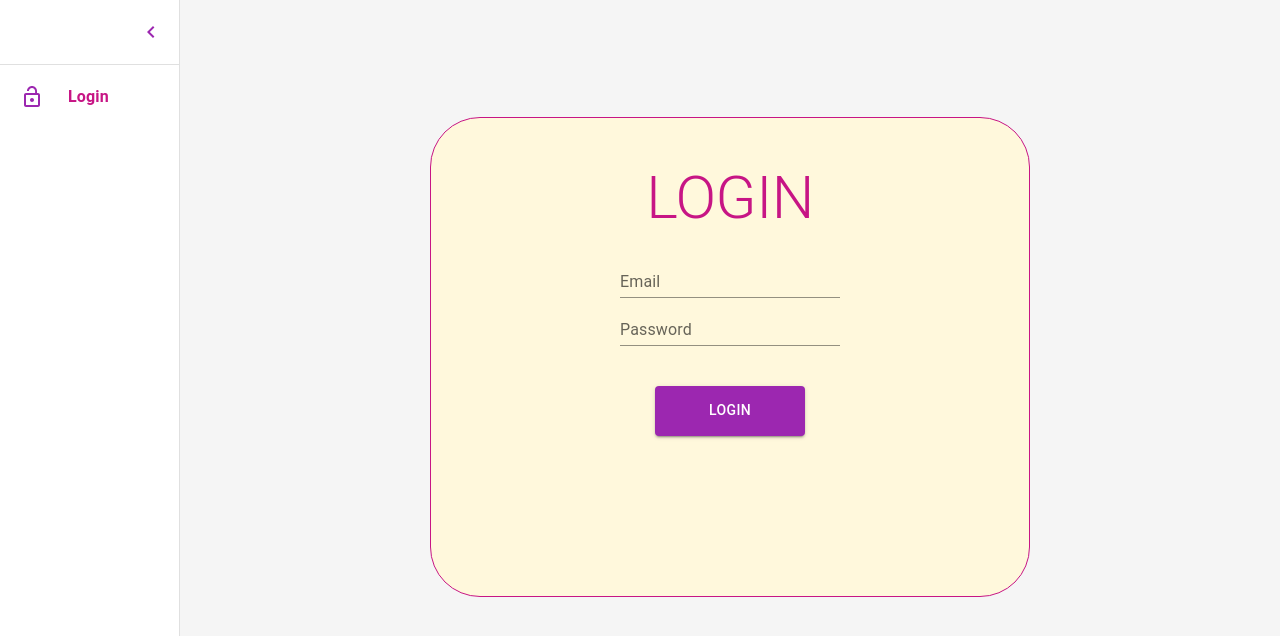
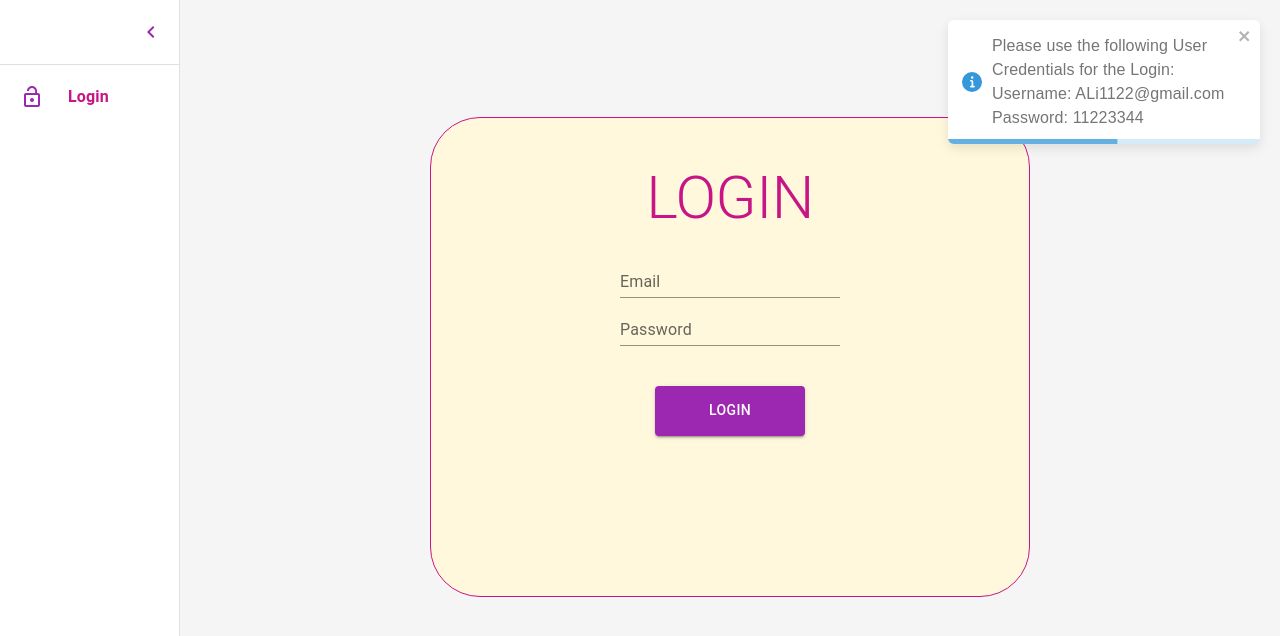
Before and after one commit to tdcinterns/umer-shehzad-task-app, a React (Vite) app: page /login in a window 1280 px wide. Shown: the top 636 px of the page. Built offline with nearby package versions, Linux system fonts and the light colour scheme.

Commit message:
adding user credentials toast at login page

```diff
--- a/package.json
+++ b/package.json
@@ -22,6 +22,7 @@
     "react-lazy-load": "^4.0.1",
     "react-redux": "^9.1.0",
     "react-router-dom": "^6.22.0",
+    "react-toastify": "^10.0.5",
     "yup": "^1.3.3"
   },
   "devDependencies": {
--- a/src/pages/Login.jsx
+++ b/src/pages/Login.jsx
@@ -6,6 +6,8 @@ import { useFormik } from 'formik';
 import { useNavigate } from 'react-router-dom';
 import CloseIcon from '@mui/icons-material/Close';
 import { Container, Stack, TextField, Alert, IconButton } from '@mui/material';
+import { ToastContainer, toast } from 'react-toastify';
+import 'react-toastify/dist/ReactToastify.css';
 
 import Title from '../components/generic/Title';
 import ButtonSubmit from '../components/generic/ButtonSubmit';
@@ -81,6 +83,17 @@ function Login() {
     }
   }, [navigate]);
 
+  // show toast for login credentials
+  useEffect(() => {
+    toast.info(
+      `Please use the following User Credentials for the Login:
+      Username: ALi1122@gmail.com
+      Password: 11223344`, {
+      position: 'top-right',
+      autoClose: 10000, // 10 seconds
+    });
+  }, []);
+
   const handleCloseAlert = () => {
     setShowAlert(false);
     setAlertMessage('');
@@ -88,6 +101,7 @@ function Login() {
 
   return (
     <>
+      <ToastContainer />
       <Stack sx={{ height: '70vh', marginTop: '5%' }} spacing={2} alignItems='center' justifyContent='center'>
         {showAlert && (
           <Alert severity="error" action={
@@ -143,7 +157,7 @@ function Login() {
                     </div>
                   </div>
                   <div>
-                    <ButtonSubmit name={CONSTANT.login.BtnName} isLoading={isLoading}/>
+                    <ButtonSubmit name={CONSTANT.login.BtnName} isLoading={isLoading} />
                   </div>
                 </Stack>
               </form>
```
Also changed, not shown: 1 other file (tests, documents, lock files or other folders).
